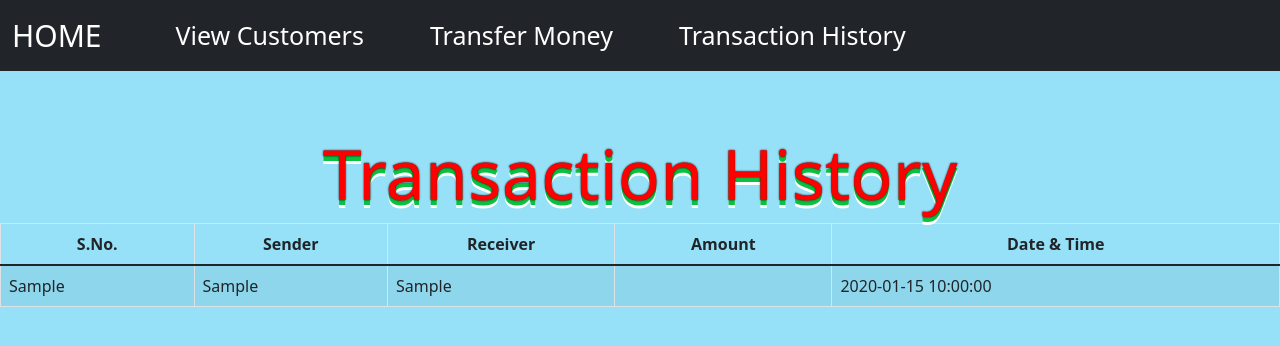
After one commit to PriyaSaini26/SparkIntern, a PHP site: page /TransactionHistory.php in a window 1280 px wide. The commit adds this page. Shown: the top 346 px of the page. Run offline with PHP 8.4, Linux system fonts and the light colour scheme; tables that the repository leaves empty or names only in its code hold one stand-in row (values such as "Sample post"); data that the repository does not hold is empty.

Commit message:
New code all set

```diff
--- a/SparkFoundationTask1.html
+++ b/SparkFoundationTask1.html
@@ -43,13 +43,13 @@
           <div class="collapse navbar-collapse" id="navbarSupportedContent">
             <ul class="navbar-nav me-auto mb-2 mb-lg-0">
               <li class="nav-item">
-                <a class="nav-link active" style="font-size: 25px;margin-left: 50px;" aria-current="page" href="http://localhost/myCodes/index.php">View Customers</a>
+                <a class="nav-link active" style="font-size: 25px;margin-left: 50px;" aria-current="page" href="index.php">View Customers</a>
               </li>
               <li class="nav-item">
-                <a class="nav-link active" style="font-size: 25px;margin-left: 50px;" aria-current="page" href="#">Transfer Money</a>
+                <a class="nav-link active" style="font-size: 25px;margin-left: 50px;" aria-current="page" href="Transfer.php">Transfer Money</a>
               </li>
               <li class="nav-item">
-                <a class="nav-link active" style="font-size: 25px;margin-left: 50px;" aria-current="page" href="#">Transaction History</a>
+                <a class="nav-link active" style="font-size: 25px;margin-left: 50px;" aria-current="page" href="TransactionHistory.php">Transaction History</a>
               </li>
             </ul>
 
--- /dev/null
+++ b/TransactionHistory.php
@@ -0,0 +1,134 @@
+<!DOCTYPE html>
+<html lang="en">
+<head>
+    <meta charset="UTF-8">
+    <meta http-equiv="X-UA-Compatible" content="IE=edge">
+    <meta name="viewport" content="width=device-width, initial-scale=1.0">
+    <link href="https://cdn.jsdelivr.net/npm/bootstrap@5.1.3/dist/css/bootstrap.min.css" rel="stylesheet" integrity="sha384-1BmE4kWBq78iYhFldvKuhfTAU6auU8tT94WrHftjDbrCEXSU1oBoqyl2QvZ6jIW3" crossorigin="anonymous">
+    <title>Transfer Money</title>
+
+    <style>
+        body{
+            background-color:rgb(150, 225, 248);
+        }
+
+        #data{
+            width:70%;
+            margin-left:220px;
+            border:2px solid gray;
+            border-radius:10px;
+            margin-top:70px;
+            padding:30px;
+            box-shadow:2px 2px greenyellow;
+        }
+
+        #head{
+            margin-top:60px;
+            color:red;
+            text-shadow: 0 0 2px black,0 5px 0 rgb(12, 192, 66),0 8px 0 white;
+            text-align:center;
+        }
+        #head h1{
+            font-size:70px;
+        }
+    </style>
+</head>
+<body>
+
+<nav class="navbar navbar-expand-lg navbar-dark bg-dark">
+        <div class="container-fluid">
+          <a class="navbar-brand" style="font-size: 30px;" href="SparkFoundationTask1.html">HOME</a>
+          <button class="navbar-toggler" type="button" data-bs-toggle="collapse" data-bs-target="#navbarSupportedContent" aria-controls="navbarSupportedContent" aria-expanded="false" aria-label="Toggle navigation">
+            <span class="navbar-toggler-icon"></span>
+          </button>
+          <div class="collapse navbar-collapse" id="navbarSupportedContent">
+            <ul class="navbar-nav me-auto mb-2 mb-lg-0">
+              <li class="nav-item">
+                <a class="nav-link active" style="font-size: 25px;margin-left: 50px;" aria-current="page" href="index.php">View Customers</a>
+              </li>
+              <li class="nav-item">
+                <a class="nav-link active" style="font-size: 25px;margin-left: 50px;" aria-current="page" href="Transfer.php">Transfer Money</a>
+              </li>
+              <li class="nav-item">
+                <a class="nav-link active" style="font-size: 25px;margin-left: 50px;" aria-current="page" href="TransactionHistory.php">Transaction History</a>
+              </li>
+            </ul>
+
+          </div>
+        </div>
+</nav>
+
+
+<?php
+
+//Creating connection with database
+$servername = "localhost";
+$username = "root";
+$password = "";
+$database = "BankSystem";
+
+//Create a connection
+$conn = mysqli_connect($servername,$username,$password,$database);
+
+//Die if connection failed
+if(!$conn){
+    echo "Connection failed ". mysqli_connect_errno();
+}
+// else{
+//     echo "Connection established successfully.<br>";
+// }
+
+
+?>
+
+<div id="head">
+    <h1>Transaction History</h1>
+</div>
+
+<form method="post">
+
+    <table class="table table-hover table-striped table-condensed table-bordered">
+        <thead>
+            <tr>
+                <th class="text-center">S.No.</th>
+                <th class="text-center">Sender</th>
+                <th class="text-center">Receiver</th>
+                <th class="text-center">Amount</th>
+                <th class="text-center">Date & Time</th>
+            </tr>
+        </thead>
+        <tbody>
+        <?php
+
+            $sql ="select * from transaction";
+
+            $query =mysqli_query($conn, $sql);
+
+            while($rows = mysqli_fetch_assoc($query))
+            {
+        ?>
+
+            <tr>
+            <td class="py-2"><?php echo $rows['sno']; ?></td>
+            <td class="py-2"><?php echo $rows['sender']; ?></td>
+            <td class="py-2"><?php echo $rows['receiver']; ?></td>
+            <td class="py-2"><?php echo $rows['Balance']; ?> </td>
+            <td class="py-2"><?php echo $rows['datetime']; ?> </td>
+
+        <?php
+            }
+
+        ?>
+        </tbody>
+    </table>
+
+</form>
+
+<script>
+
+</script>
+
+
+<script src="https://cdn.jsdelivr.net/npm/bootstrap@5.1.3/dist/js/bootstrap.bundle.min.js" integrity="sha384-ka7Sk0Gln4gmtz2MlQnikT1wXgYsOg+OMhuP+IlRH9sENBO0LRn5q+8nbTov4+1p" crossorigin="anonymous"></script>
+</body>
+</html>
--- a/index.php
+++ b/index.php
@@ -57,13 +57,13 @@
           <div class="collapse navbar-collapse" id="navbarSupportedContent">
             <ul class="navbar-nav me-auto mb-2 mb-lg-0">
               <li class="nav-item">
-                <a class="nav-link active" style="font-size: 25px;margin-left: 50px;" aria-current="page" href="#">View Customers</a>
+                <a class="nav-link active" style="font-size: 25px;margin-left: 50px;" aria-current="page" href="index.php">View Customers</a>
               </li>
               <li class="nav-item">
-                <a class="nav-link active" style="font-size: 25px;margin-left: 50px;" aria-current="page" href="http://localhost/myCodes/Transfer.php">Transfer Money</a>
+                <a class="nav-link active" style="font-size: 25px;margin-left: 50px;" aria-current="page" href="Transfer.php">Transfer Money</a>
               </li>
               <li class="nav-item">
-                <a class="nav-link active" style="font-size: 25px;margin-left: 50px;" aria-current="page" href="#">Transaction History</a>
+                <a class="nav-link active" style="font-size: 25px;margin-left: 50px;" aria-current="page" href="TransactionHistory.php">Transaction History</a>
               </li>
             </ul>
 
```
Also changed, not shown: Transfer.php (+91 -54 lines).
